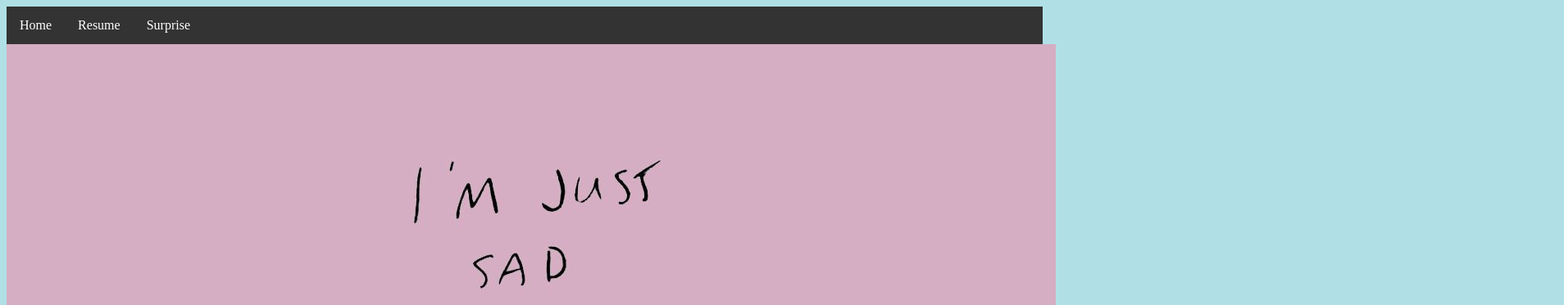
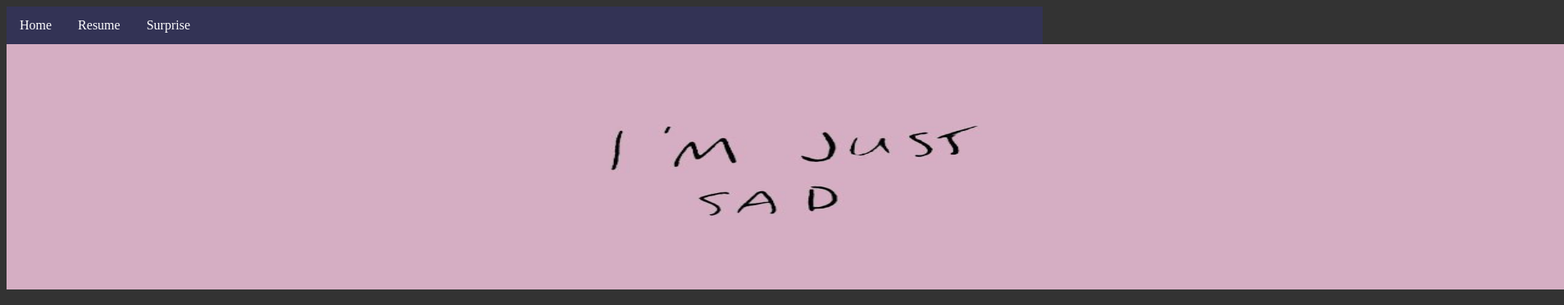
Before and after one commit to jolowu/Project-2, a plain HTML site: page index.html in a window 1280 px wide. Shown: the top 373 px of the page at 82% size, 1908 px wide, since content can reach past the window. Drawn offline with Linux system fonts and the light colour scheme.

Commit message:
Modifying stylesheet

```diff
--- a/stylesheet.css
+++ b/stylesheet.css
@@ -1,5 +1,5 @@
 body {
-  background-color: powderblue;
+  background-color: #333;
 }
 h1 {
   color: blue;
@@ -12,7 +12,7 @@ nav ul {
   margin: 0;
   padding: 0;
   overflow: hidden;
-  background-color: #333;
+  background-color: #335;
 }
 
 nav li {
@@ -30,3 +30,8 @@ nav li a {
 nav li a:hover {
   background-color: #111;
 }
+img {
+  height: 300px;
+  width: 1900px;
+  background-color: powderblue;
+}
```
